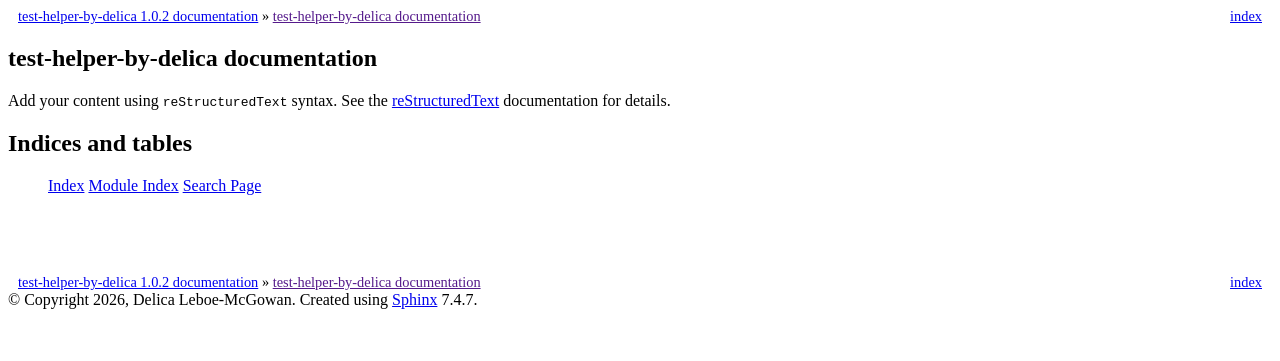
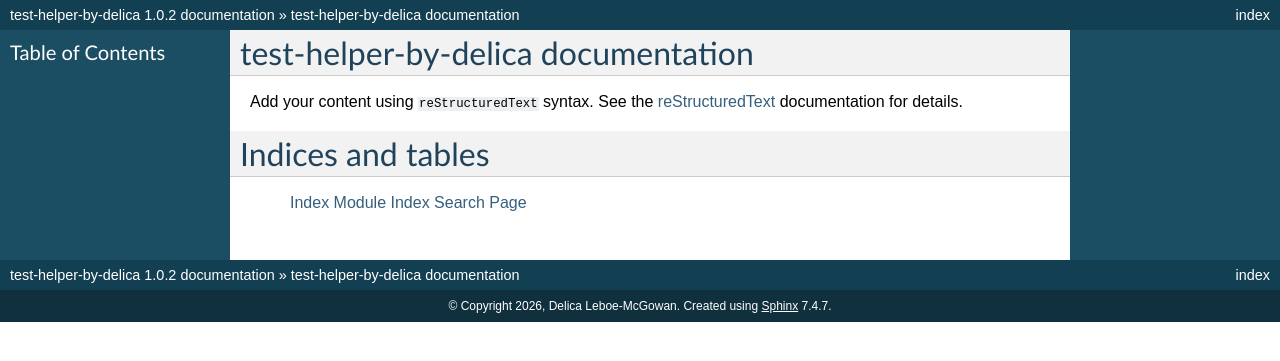
Before and after one commit to DelicaLM/test_helper_by_delica, a Sphinx documentation site: the page built from docs/source/index.rst, in a window 1280 px wide. Shown: the top 361 px of the page. Built offline with Sphinx 7.4.7, drawn with Linux system fonts in a browser that asks for light colours; pages that are not in the unit, such as notebooks, are missing from menus.

Commit message:
Added sphinx documentation support.

```diff
--- a/docs/source/conf.py
+++ b/docs/source/conf.py
@@ -30,10 +30,10 @@ exclude_patterns = []
 # -- Options for HTML output -------------------------------------------------
 # https://www.sphinx-doc.org/en/master/usage/configuration.html#options-for-html-output
 
-html_theme = 'basic'
+html_theme = 'default'
 html_sidebars = {
     '**': [
         'globaltoc.html',
     ]
 }
-html_static_path = []
+#html_static_path = []
```
